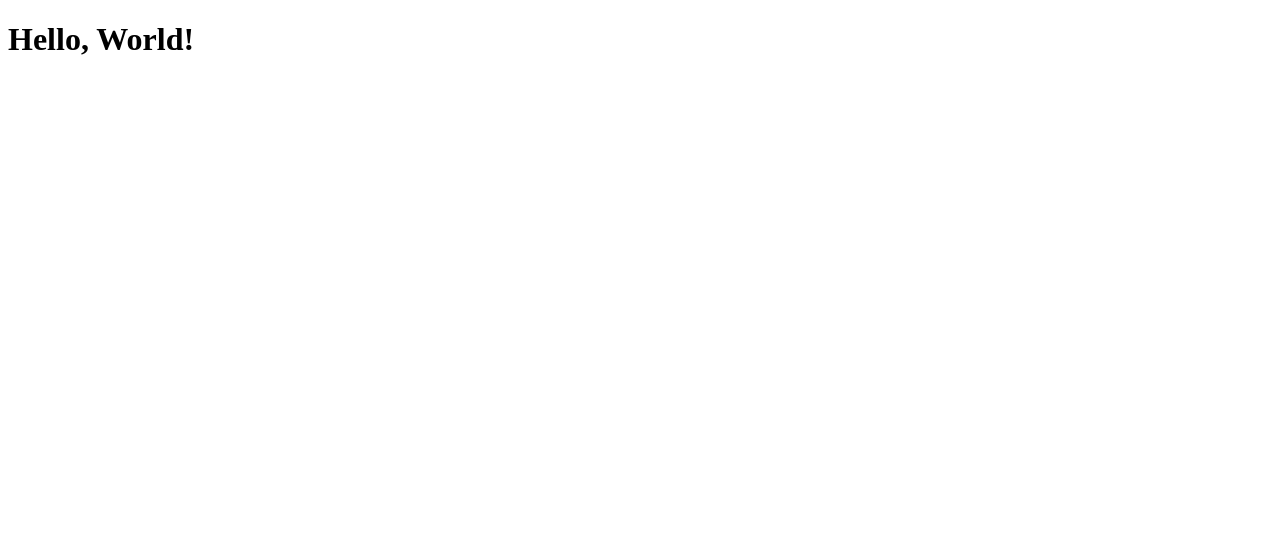
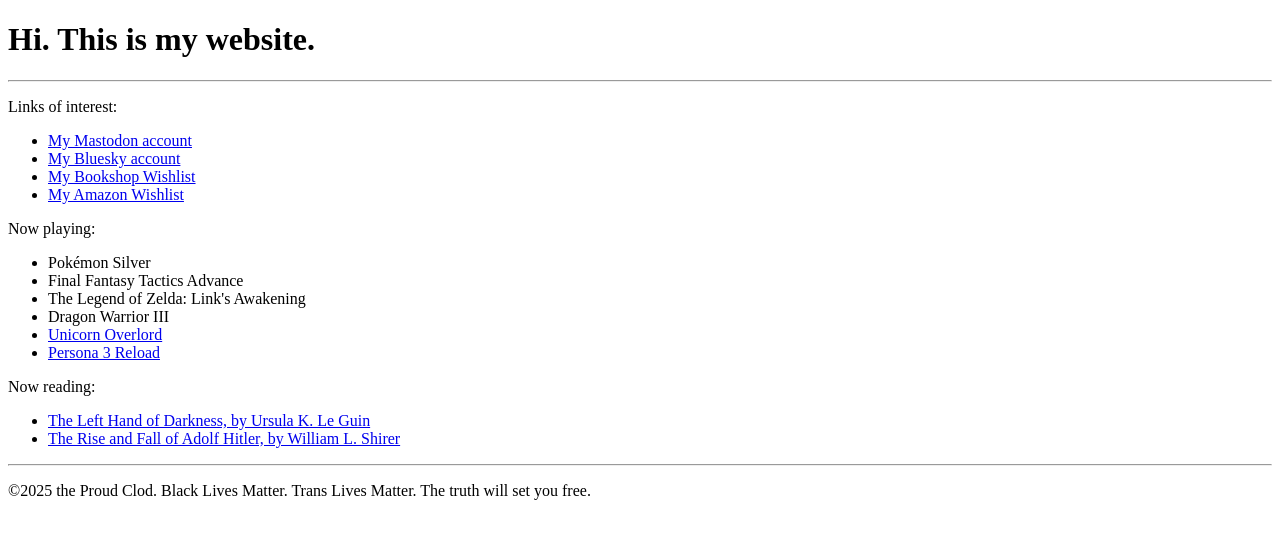
Before and after one commit to jmw8088/jmw8088.github.io, a plain HTML site: page index.html in a window 1280 px wide. Drawn offline with Linux system fonts and the light colour scheme.

Commit message:
Real content

```diff
--- a/index.html
+++ b/index.html
@@ -2,10 +2,35 @@
 <html lang="en">
 <head>
     <meta charset="UTF-8">
+    <meta name="robots" content="noindex, nofollow">
     <meta name="viewport" content="width=device-width, initial-scale=1.0">
-    <title>Hello World</title>
+    <title>The Proud Clod</title>
 </head>
 <body>
-    <h1>Hello, World!</h1>
+    <h1>Hi. This is my website.</h1>
+    <hr>
+    <p>Links of interest:</p>
+    <ul>
+        <li><a rel="me" href="https://hachyderm.io/@proudclod">My Mastodon account</a></li>
+        <li><a href="https://bsky.app/profile/proudclod.bsky.social">My Bluesky account</a></li>
+        <li><a href="https://bookshop.org/wishlists/9081c243e27e46dc84c5d3efe6e6f07082ee14a2">My Bookshop Wishlist</a></li>
+        <li><a href="https://www.amazon.com/hz/wishlist/ls/IJDG8F4TKO1I?ref_=wl_share">My Amazon Wishlist</a></li>
+    </ul>
+    <p>Now playing:</p>
+    <ul>
+        <li>Pokémon Silver</li>
+        <li>Final Fantasy Tactics Advance</li>
+        <li>The Legend of Zelda: Link's Awakening</li>
+        <li>Dragon Warrior III</li>
+        <li><a href="https://unicornoverlord.atlus.com/index.html">Unicorn Overlord</a></li>
+        <li><a href="https://store.steampowered.com/app/2161700/Persona_3_Reload/">Persona 3 Reload</a></li>
+    </ul>
+    <p>Now reading:</p>
+    <ul>
+        <li><a href="https://bookshop.org/p/books/the-left-hand-of-darkness-ursula-k-le-guin/7513950">The Left Hand of Darkness, by Ursula K. Le Guin</a></li>
+        <li><a href="https://bookshop.org/p/books/the-rise-and-fall-of-adolf-hitler-william-l-shirer/19324656">The Rise and Fall of Adolf Hitler, by William L. Shirer</a></li>
+    </ul>
+    <hr>
+    <p>©2025 the Proud Clod. Black Lives Matter. Trans Lives Matter. The truth will set you free.</p>
 </body>
 </html>
```
